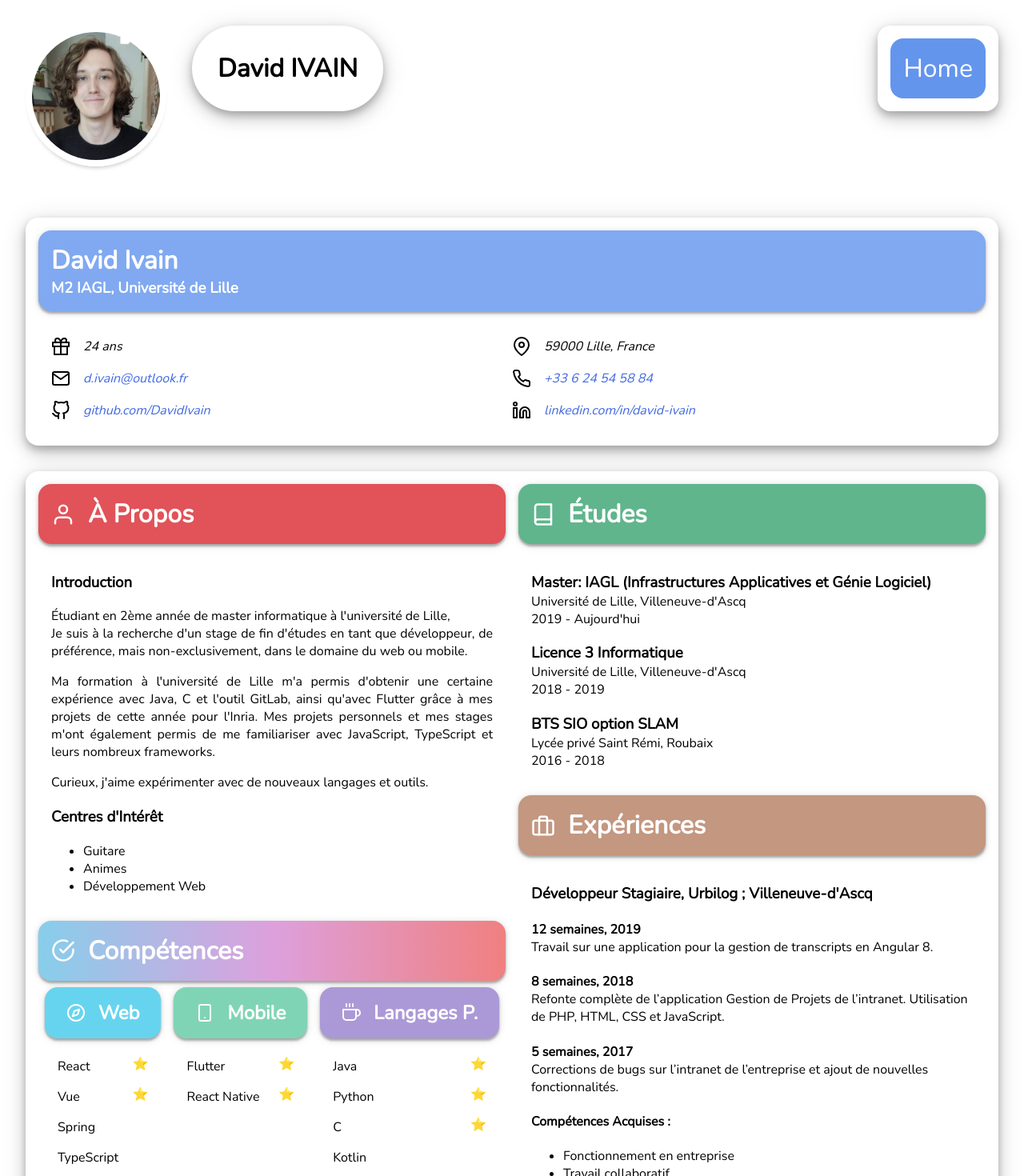
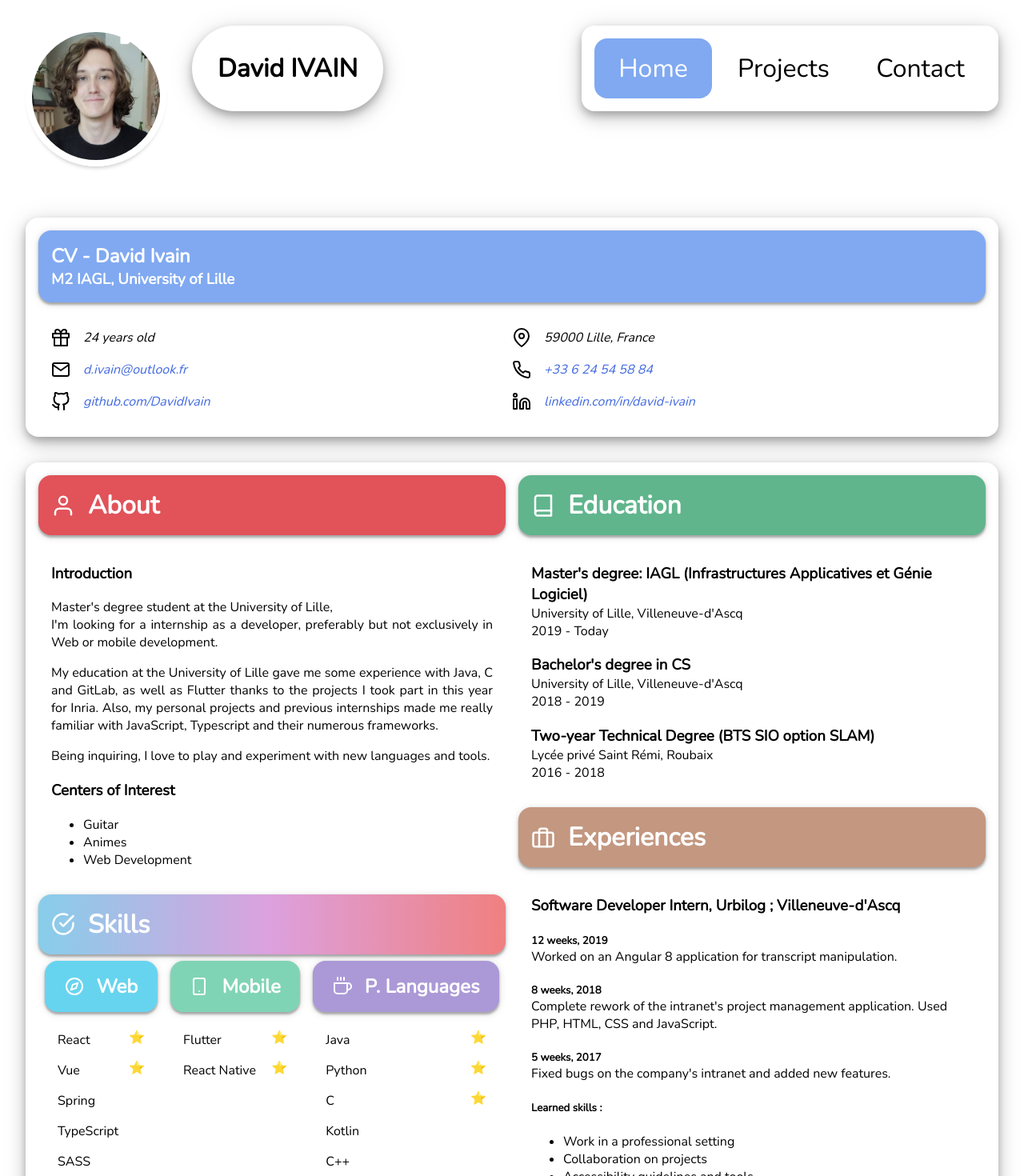
Before and after one commit to DavidIvain/Portfolio, a React (Create React App) app: page / in a window 1280 px wide. Shown: the top 1470 px of the page at 80% size. Built offline with nearby package versions, Linux system fonts and the light colour scheme.

Commit message:
mobile layout

```diff
--- a/src/App.tsx
+++ b/src/App.tsx
@@ -2,11 +2,26 @@ import './App.css';
 import { Header } from './components/Header/Header';
 import { HomeContent } from './components/HomeContent/HomeContent';
 
+const translationData = {
+  home: ["Accueil", "Home"],
+  projects: ["Projets", "Projects"],
+}
+
+const locale = 1;
+
 function App() {
   return (
     <>
-      <Header avatarLink="/assets/avatar.jpg" links={[{ text: "Home", href: "/" }]} active={0} />
-      <HomeContent locale={0} />
+      <Header
+        avatarLink="/assets/avatar.jpg"
+        links={[
+          { text: translationData.home[locale], href: "/" },
+          { text: translationData.projects[locale], href: "/" },
+          { text: "Contact", href: "/" },
+        ]}
+        active={0}
+      />
+      <HomeContent locale={locale} />
     </>
   );
 }
--- a/src/components/Header/Header.tsx
+++ b/src/components/Header/Header.tsx
@@ -17,7 +17,7 @@ export const Header = (props: HeaderProps) => {
         <div>
             <Avatar src={props.avatarLink} alt="My Photo" size={160} />
             <Card>
-                <h1>David IVAIN</h1>
+                <h1 className="header-title">David IVAIN</h1>
             </Card>
         </div>
         <NavBar links={props.links} active={props.active} />
--- a/src/components/Header/header.scss
+++ b/src/components/Header/header.scss
@@ -44,9 +44,12 @@ $avatar-size: 160;
             }
         }
     }
-    .navbar {
-        @media screen and (max-width: 1100px) {
-            display: none;
+    .header-title {
+        @media screen and (max-width: 400px) {
+            font-size: 1.17em;
+            font-weight: bold;
+            margin-block-start: 1em;
+            margin-block-end: 1em;
         }
     }
 }
--- a/src/components/HomeContent/HomeContent.tsx
+++ b/src/components/HomeContent/HomeContent.tsx
@@ -66,7 +66,7 @@ const ContactInfo = (props: PropsWithChildren<{ src: string, alt: string, isLink
 
 const SectionTitle = (props: PropsWithChildren<{ title: string, href: string, backgroundColor?: string, background?: string }>) => <CardTitle backgroundColor={props.backgroundColor} background={props.background}>
     <svg width="30" height="30" style={{ lineHeight: "100%" }}><title>{props.title}</title><use href={props.href} height="30" width="30"></use></svg>
-    <h2 className="section-title" style={{ marginInlineStart: "16px" }}>{props.children}</h2>
+    <h3 className="section-title" style={{ marginInlineStart: "16px" }}>{props.children}</h3>
 </CardTitle>
 
 const SectionContent = (props: PropsWithChildren<{ className?: string }>) => <div className={props.className !== undefined ? "section-content " + props.className : "section-content"}>
@@ -76,7 +76,7 @@ const SectionContent = (props: PropsWithChildren<{ className?: string }>) => <di
 const SkillCategory = (props: PropsWithChildren<{ title: string, backgroundColor: string, href: string, alt: string }>) => <article className="skill-category">
     <CardTitle justifyContent="center" backgroundColor={props.backgroundColor}>
         <svg width="24" height="24"><title>{props.alt}</title><use href={props.href}></use></svg>
-        <h3 className="skill-category-title">{props.title}</h3>
+        <h4 className="skill-category-title">{props.title}</h4>
     </CardTitle>
     <div className="skill-category-content"><ul>{props.children}</ul></div>
 </article>
@@ -92,7 +92,7 @@ export const HomeContent = (props: HomeContentProps) => {
         <div id="links-card">
             <Card>
                 <CardTitle backgroundColor="#80a9f1" flex={false}>
-                    <h1>David Ivain</h1>
+                    <h2>CV - David Ivain</h2>
                     <span className="subsection-title">{translationData.description[props.locale]}</span>
                 </CardTitle>
                 <address id="links">
@@ -112,11 +112,11 @@ export const HomeContent = (props: HomeContentProps) => {
                         <SectionTitle backgroundColor="#e15259" title="User icon" href="/assets/user.svg#user">{translationData.aboutTitle[props.locale]}</SectionTitle>
                         <SectionContent className="justify">
                             <section>
-                                <h3 className="subsection-title">Introduction</h3>
+                                <h4 className="subsection-title">Introduction</h4>
                                 {translationData.introductionContent[props.locale]}
                             </section>
                             <section>
-                                <h3 className="subsection-title">{translationData.coInterestTitle[props.locale]}</h3>
+                                <h4 className="subsection-title">{translationData.coInterestTitle[props.locale]}</h4>
                                 <ul>
                                     <li>{translationData.guitar[props.locale]}</li>
                                     <li>Animes</li>
@@ -164,17 +164,17 @@ export const HomeContent = (props: HomeContentProps) => {
                         <SectionTitle backgroundColor="#60b58d" title="Book Icon" href="/assets/book.svg#book">{translationData.education[props.locale]}</SectionTitle>
                         <SectionContent>
                             <article>
-                                <h3 className="subsection-title mbe-0">{translationData.master[props.locale]}: IAGL (Infrastructures Applicatives et Génie Logiciel)</h3>
+                                <h4 className="subsection-title mbe-0">{translationData.master[props.locale]}: IAGL (Infrastructures Applicatives et Génie Logiciel)</h4>
                                 <p className="education-school">{translationData.universityOL[props.locale]}, Villeneuve-d'Ascq</p>
                                 <p className="mbs-0"><time dateTime="2019">2019</time> - <time dateTime="2021">{translationData.today[props.locale]}</time></p>
                             </article>
                             <article>
-                                <h3 className="subsection-title mbe-0">{translationData.licence[props.locale]}</h3>
+                                <h4 className="subsection-title mbe-0">{translationData.licence[props.locale]}</h4>
                                 <p className="education-school">{translationData.universityOL[props.locale]}, Villeneuve-d'Ascq</p>
                                 <p className="mbs-0"><time dateTime="2018">2018</time> - <time dateTime="2019">2019</time></p>
                             </article>
                             <article>
-                                <h3 className="subsection-title mbe-0">{translationData.bts[props.locale]}</h3>
+                                <h4 className="subsection-title mbe-0">{translationData.bts[props.locale]}</h4>
                                 <p className="education-school">Lycée privé Saint Rémi, Roubaix</p>
                                 <p className="mbs-0"><time dateTime="2016">2016</time> - <time dateTime="2018">2018</time></p>
                             </article>
@@ -184,21 +184,21 @@ export const HomeContent = (props: HomeContentProps) => {
                         <SectionTitle backgroundColor="#c39780" title="Briefcase Icon" href="/assets/briefcase.svg#briefcase">{translationData.experiences[props.locale]}</SectionTitle>
                         <SectionContent>
                             <article>
-                                <h3 className="subsection-title">{translationData.intern[props.locale]}, Urbilog ; Villeneuve-d'Ascq</h3>
+                                <h4 className="subsection-title">{translationData.intern[props.locale]}, Urbilog ; Villeneuve-d'Ascq</h4>
                                 <section>
-                                    <h4 className="mbe-0"><time dateTime="P12W">12 {translationData.weeks[props.locale]}</time>, <time dateTime="2019">2019</time></h4>
+                                    <h5 className="mbe-0"><time dateTime="P12W">12 {translationData.weeks[props.locale]}</time>, <time dateTime="2019">2019</time></h5>
                                     <p className="mbs-0">{translationData.expAngular[props.locale]}</p>
                                 </section>
                                 <section>
-                                    <h4 className="mbe-0"><time dateTime="P8W">8 {translationData.weeks[props.locale]}</time>, <time dateTime="2018">2018</time></h4>
+                                    <h5 className="mbe-0"><time dateTime="P8W">8 {translationData.weeks[props.locale]}</time>, <time dateTime="2018">2018</time></h5>
                                     <p className="mbs-0">{translationData.expIntra2[props.locale]}</p>
                                 </section>
                                 <section>
-                                    <h4 className="mbe-0"><time dateTime="P5W">5 {translationData.weeks[props.locale]}</time>, <time dateTime="2018">2017</time></h4>
+                                    <h5 className="mbe-0"><time dateTime="P5W">5 {translationData.weeks[props.locale]}</time>, <time dateTime="2018">2017</time></h5>
                                     <p className="mbs-0">{translationData.expIntra1[props.locale]}</p>
                                 </section>
                                 <section>
-                                    <h4>{translationData.plusUrbilogTitle[props.locale]}</h4>
+                                    <h5>{translationData.plusUrbilogTitle[props.locale]}</h5>
                                     {translationData.plusUrbilogContent[props.locale]}
                                 </section>
                             </article>
--- a/src/components/HomeContent/home-content.scss
+++ b/src/components/HomeContent/home-content.scss
@@ -6,9 +6,14 @@
 }
 
 #home-content {
+    max-width: 1280px;
+    margin: 0 auto;
     padding: 32px;
     @media screen and (max-width: 800px) {
         padding: 8px;
+    }
+    @media screen and (max-width: 1100px) {
+        margin-bottom: 100px;
     }
 }
 #links-card {
--- a/src/components/NavBar/navbar.scss
+++ b/src/components/NavBar/navbar.scss
@@ -4,8 +4,31 @@
     justify-content: center;
     align-items: center;
     nav {
-        display: flex;
-        flex-direction: row;
-        justify-content: flex-end;
+        display: grid;
+        //flex-direction: row;
+        //justify-content: flex-end;
+        grid-template-columns: repeat(3, 1fr);
+        @media screen and (max-width: 1100px) {
+            flex-grow: 1;
+        }
+    }
+
+    @media screen and (max-width: 1100px) {
+        position: fixed;
+        bottom: 8px;
+        width: calc(100% - 96px);
+    }
+    @media screen and (max-width: 800px) {
+        width: calc(100% - 48px);
+        .navbar-link {
+            font-size: 1.17em;
+            font-weight: bold;
+        }
+    }
+    @media screen and (max-width: 400px) {
+        .navbar-link {
+            font-size: 0.8em;
+            font-weight: bold;
+        }
     }
 }
--- a/src/components/NavBarLink/navbar-link.scss
+++ b/src/components/NavBarLink/navbar-link.scss
@@ -7,6 +7,8 @@
     font-size: 2em;
     transition: background-color 0.2s linear 0s;
     cursor: pointer;
+    text-align: center;
+    flex-grow: 1;
     &:hover {
         //box-shadow: 0 3px 1px -2px rgba(0, 0, 0, 0.2), 0 2px 2px 0 rgba(0, 0, 0, 0.14), 0 1px 5px 0 rgba(0, 0, 0, .12);
         background-color: aliceblue;
@@ -15,7 +17,7 @@
         margin-right: 16px;
     }
     &.active {
-        background-color: cornflowerblue;
+        background-color: #80a9f1;
         color: white !important;
     }
 }
```
